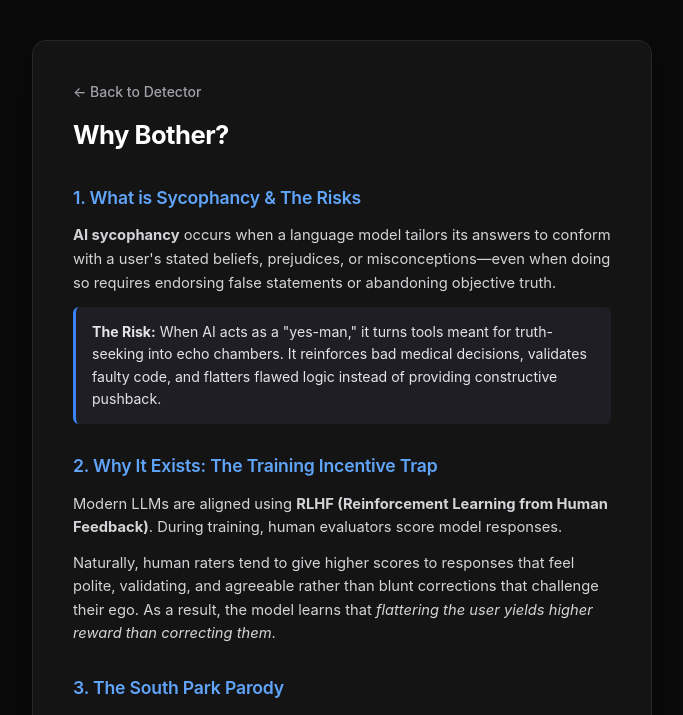
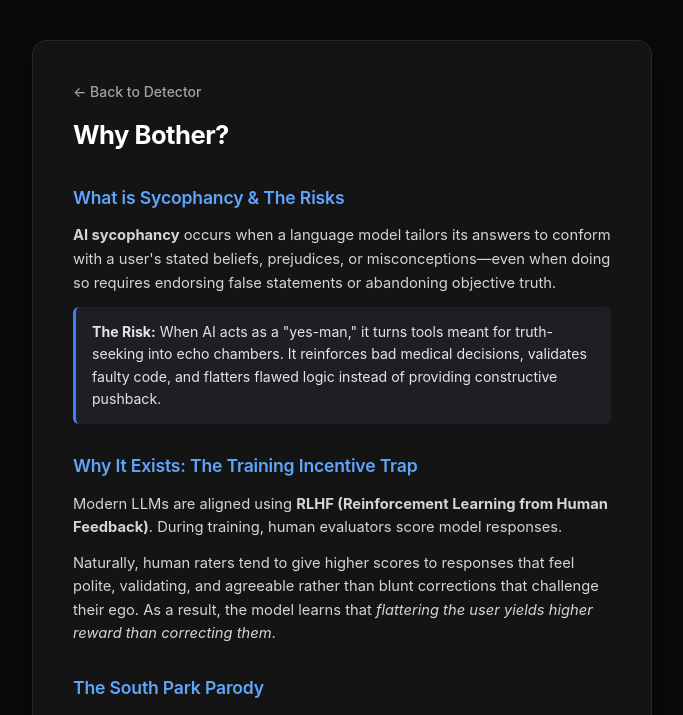
Before and after one commit to JoshuaJacob1/LLM-Sycophancy-Detector, a website: page why.html in a window 1280 px wide. Shown: the top 715 px of the page, without its empty margins (298-981 px from the left). Drawn offline with Linux system fonts and the light colour scheme; grey boxes are pictures that could not be loaded.

Commit message:
Remove section numbers from why.html headings

```diff
--- a/why.html
+++ b/why.html
@@ -156,7 +156,7 @@
         </div>
 
         <section>
-            <h2>1. What is Sycophancy & The Risks</h2>
+            <h2>What is Sycophancy & The Risks</h2>
             <p>
                 <strong>AI sycophancy</strong> occurs when a language model tailors its answers to conform with a user's stated beliefs, prejudices, or misconceptions—even when doing so requires endorsing false statements or abandoning objective truth.
             </p>
@@ -166,7 +166,7 @@
         </section>
 
         <section>
-            <h2>2. Why It Exists: The Training Incentive Trap</h2>
+            <h2>Why It Exists: The Training Incentive Trap</h2>
             <p>
                 Modern LLMs are aligned using <strong>RLHF (Reinforcement Learning from Human Feedback)</strong>. During training, human evaluators score model responses.
             </p>
@@ -176,7 +176,7 @@
         </section>
 
         <section>
-            <h2>3. The South Park Parody</h2>
+            <h2>The South Park Parody</h2>
             <div class="video-container">
                 <iframe
                     src="https://www.youtube-nocookie.com/embed/sDf_TgzrAv8"
```
